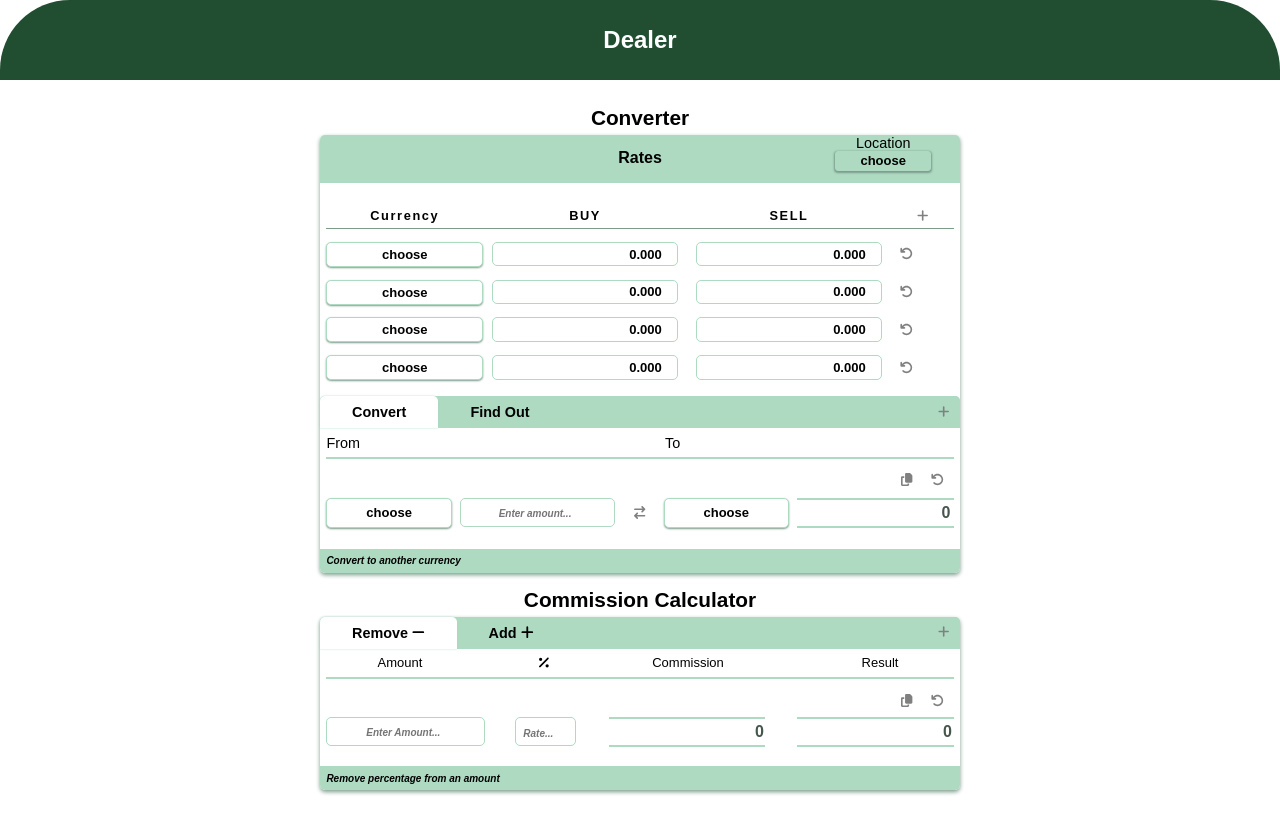
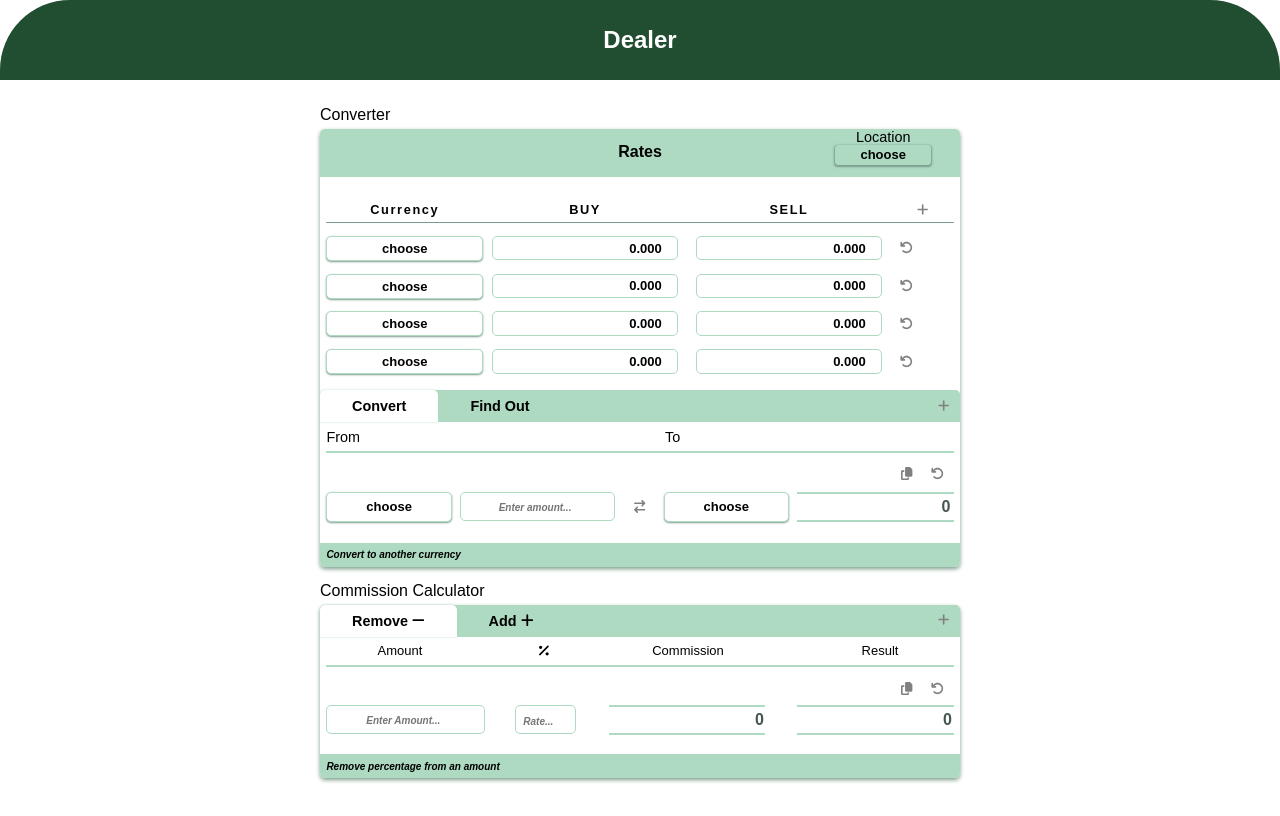
Before and after one commit to haywae/DealerApp, a React (Create React App) app: page / in a window 1280 px wide. Built offline with nearby package versions, Linux system fonts and the light colour scheme.

Commit message:
changed the section heading classname

```diff
--- a/src/App.jsx
+++ b/src/App.jsx
@@ -2,20 +2,19 @@ import Header from './components/Header'
 import "/node_modules/flag-icons/css/flag-icons.min.css";
 import ComCalculator from './components/ComCalculator';
 import ConverterApp from './components/ConveterApp';
+import './index.css'
 
-function App() {
+export default function App() {
 
   return (
     <div >
       <Header/>
       <main id='content'>
-        <h2 className='converter-heading'>Converter</h2>
+        <h2 className='section-headings'>Converter</h2>
         <ConverterApp/>
-        <h2 className='converter-heading'>Commission Calculator</h2>
+        <h2 className='section-headings'>Commission Calculator</h2>
         <ComCalculator/>
       </main>
     </div>
   )
 }
-
-export default App;
```
